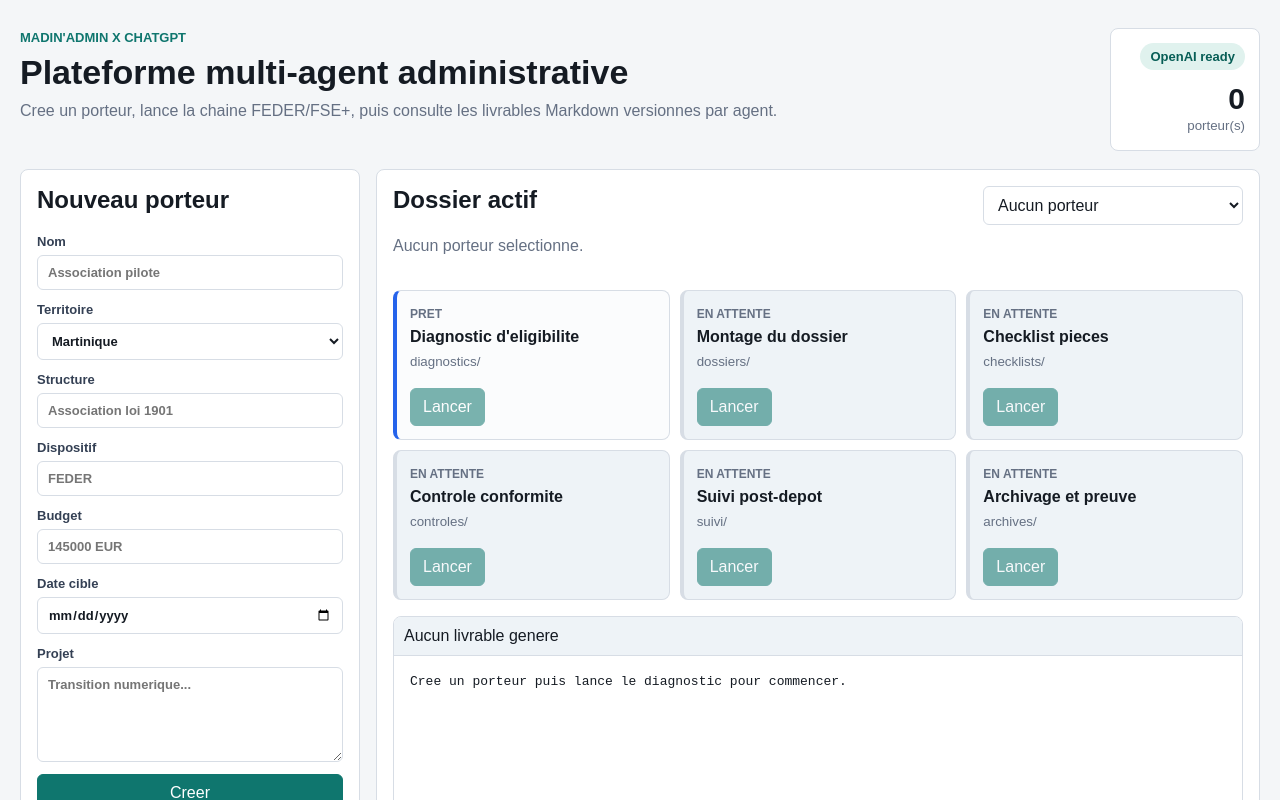
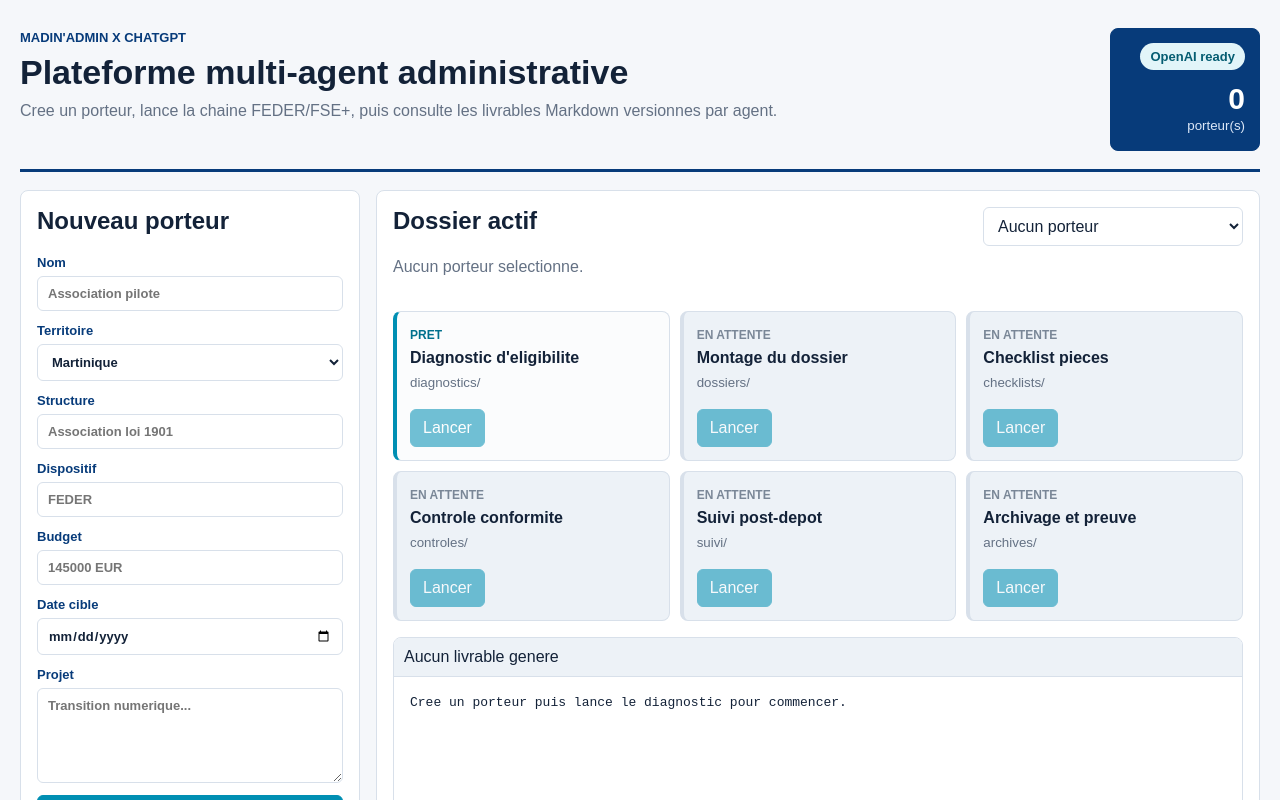
Before and after one commit to QAItest/madinadmin, a Next.js app: page / in a window 1280 px wide. Shown: the top 800 px of the page. Built offline with nearby package versions, Linux system fonts and the light colour scheme.

Commit message:
Apply institutional ocean palette

```diff
--- a/app/globals.css
+++ b/app/globals.css
@@ -1,15 +1,21 @@
 :root {
   color-scheme: light;
-  --bg: #f4f6f8;
-  --ink: #151b23;
-  --muted: #657083;
-  --line: #d7dde5;
-  --accent: #0f766e;
-  --accent-soft: #e0f2ee;
-  --warning: #b45309;
+  --bg: #f5f7fa;
+  --ink: #132238;
+  --muted: #647184;
+  --line: #d8e0ea;
+  --eu-blue: #073b7a;
+  --eu-blue-soft: #e8eef7;
+  --lagoon: #008fb3;
+  --lagoon-dark: #00708d;
+  --lagoon-soft: #e2f5f9;
+  --tropical: #168a5b;
+  --tropical-soft: #e4f4ec;
+  --gold: #c99a2e;
+  --gold-soft: #fff4d8;
   --danger: #b42318;
   --panel: #ffffff;
-  --panel-2: #eef3f7;
+  --panel-2: #edf2f7;
 }
 
 * { box-sizing: border-box; }
@@ -28,12 +34,17 @@ textarea {
 }
 
 button {
-  border: 1px solid var(--accent);
-  background: var(--accent);
+  border: 1px solid var(--lagoon);
+  background: var(--lagoon);
   color: white;
   border-radius: 6px;
   padding: 9px 12px;
   cursor: pointer;
+}
+
+button:hover:not(:disabled) {
+  background: var(--lagoon-dark);
+  border-color: var(--lagoon-dark);
 }
 
 button:disabled {
@@ -53,11 +64,13 @@ main {
   gap: 24px;
   align-items: flex-start;
   margin-bottom: 18px;
+  border-bottom: 3px solid var(--eu-blue);
+  padding-bottom: 18px;
 }
 
 .eyebrow {
   margin: 0 0 6px;
-  color: var(--accent);
+  color: var(--eu-blue);
   font-size: 13px;
   font-weight: 700;
   text-transform: uppercase;
@@ -83,11 +96,12 @@ small {
 
 .status-panel {
   min-width: 150px;
-  background: var(--panel);
-  border: 1px solid var(--line);
+  background: var(--eu-blue);
+  border: 1px solid var(--eu-blue);
   border-radius: 8px;
   padding: 14px;
   text-align: right;
+  color: white;
 }
 
 .status-panel strong {
@@ -96,21 +110,25 @@ small {
   font-size: 30px;
 }
 
+.status-panel small {
+  color: #dbe7f7;
+}
+
 .badge {
   display: inline-flex;
   padding: 6px 10px;
   border-radius: 999px;
-  background: var(--accent-soft);
-  color: #075e56;
+  background: var(--lagoon-soft);
+  color: #055d72;
   font-size: 13px;
   font-weight: 700;
 }
 
 .notice {
   margin-bottom: 14px;
-  border: 1px solid #f1c27d;
-  background: #fff7ed;
-  color: #7c2d12;
+  border: 1px solid #e4c16d;
+  background: var(--gold-soft);
+  color: #714e00;
   border-radius: 8px;
   padding: 12px 14px;
 }
@@ -138,7 +156,7 @@ small {
 label {
   display: grid;
   gap: 6px;
-  color: #344054;
+  color: var(--eu-blue);
   font-size: 13px;
   font-weight: 700;
 }
@@ -152,6 +170,14 @@ textarea {
   background: white;
   color: var(--ink);
   padding: 9px 10px;
+}
+
+input:focus,
+select:focus,
+textarea:focus {
+  border-color: var(--lagoon);
+  box-shadow: 0 0 0 3px var(--lagoon-soft);
+  outline: none;
 }
 
 textarea {
@@ -191,11 +217,11 @@ textarea {
 }
 
 .step-card.done {
-  border-left-color: var(--accent);
+  border-left-color: var(--tropical);
 }
 
 .step-card.ready {
-  border-left-color: #2563eb;
+  border-left-color: var(--lagoon);
 }
 
 .step-card.pending {
@@ -207,6 +233,18 @@ textarea {
   font-size: 12px;
   font-weight: 700;
   text-transform: uppercase;
+}
+
+.step-card.done span {
+  color: var(--tropical);
+}
+
+.step-card.ready span {
+  color: var(--lagoon-dark);
+}
+
+.step-card.pending span {
+  color: #7a8797;
 }
 
 .step-card h3 {
@@ -240,9 +278,9 @@ textarea {
 }
 
 .tabs button.active {
-  border-color: var(--accent);
-  background: var(--accent-soft);
-  color: #075e56;
+  border-color: var(--eu-blue);
+  background: var(--eu-blue-soft);
+  color: var(--eu-blue);
 }
 
 pre {
```
